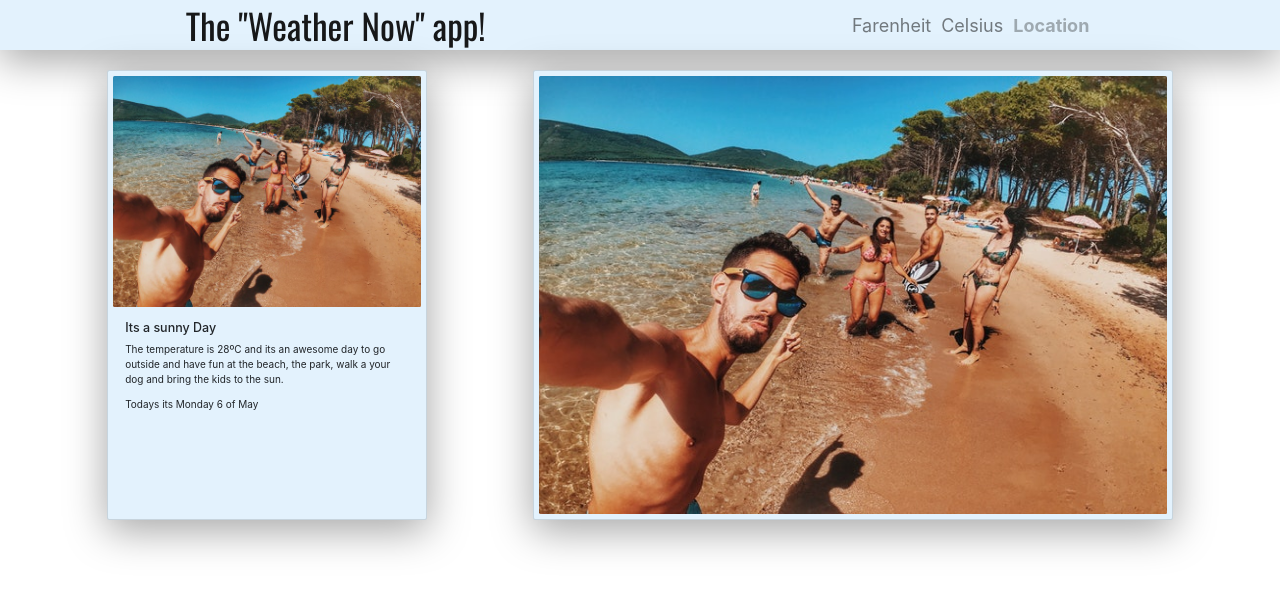
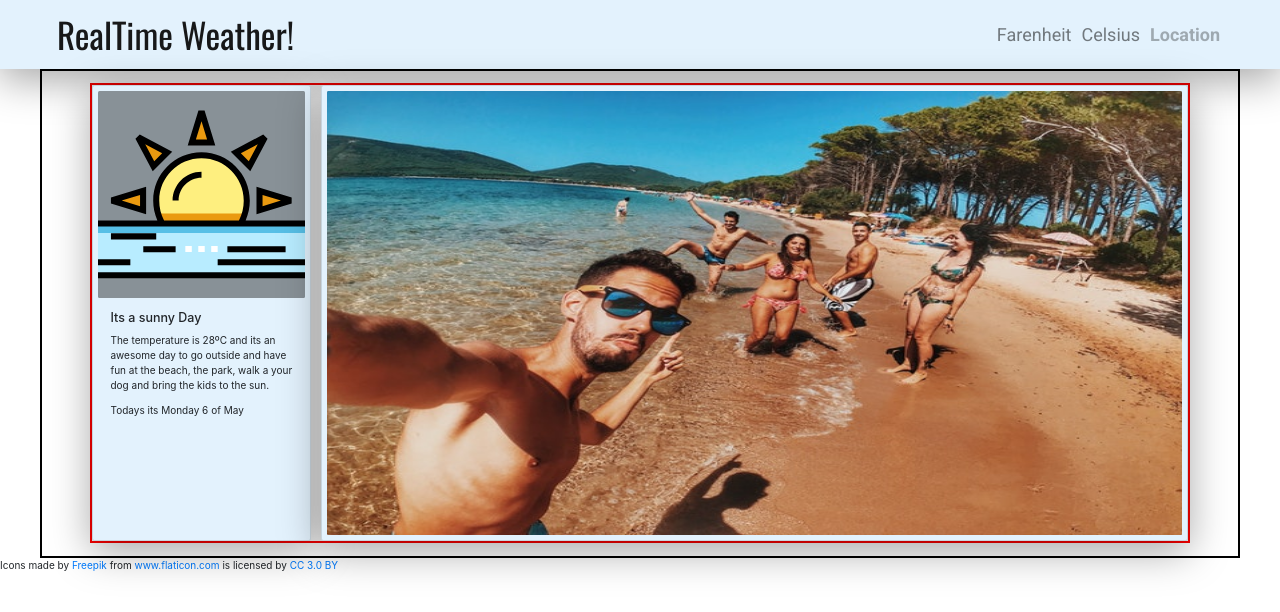
Before and after one commit to gob77/js-weatherApp-redone, a plain HTML site: page index.html in a window 1280 px wide. Drawn offline with nearby package versions, Linux system fonts and the light colour scheme.

Commit message:
added svg icons

```diff
--- a/index.html
+++ b/index.html
@@ -5,14 +5,13 @@
 	<link rel="stylesheet" type="text/css" href="bootstrap.min.css">
 	<script type="text/javascript" src="bootstrap.min.js"></script>
 	<link rel="stylesheet" type="text/css" href="styles.css">
-	<title></title>
+	<title>RealTime Weather!</title>
 </head>
 <body>
 	<nav class="navbar navbar-expand-lg navbar-light">
-			<div>
-				<a class="navbar-brand title" href="#">The "Weather Now" app!</a>
-			</div>
-		  <div class="test">
+		<div class="center nav-container">
+			<a class="navbar-brand title" href="#">RealTime Weather!</a>
+			<div class="menu">
 				<ul class="navbar-nav mr-auto">
 			    	<li class="nav-item">
 			        	<a class="nav-link degrees" role="button" href="#">Farenheit</a>
@@ -21,16 +20,17 @@
 			        	<a class="nav-link degrees" role="button" href="#">Celsius</a>
 			      	</li>
 			      	<li class="nav-item">
-		        <span class="nav-link disabled location" href="#">Location</span>
+			        	<span class="nav-link disabled location" role="button" href="#">Location</span>
 			      	</li>
 			    </ul>
 			</div>
+		</div>
 	</nav>
 
-	<main>
-		<div class="card-container ">
+	<main class="container center p-1">
+			<div class="card-container test">
 				<div class="card w-25 h-100 p-2">
-			  <img class="card-img" src="img/summer.jpg" alt="Card image cap">
+				 	<img class="card-img" src="img/800 - clear.svg" alt="Card image cap">
 					<div class="card-body">
 				    	<h5 class="card-title">Its a sunny Day</h5>
 				    	<p class="card-text">The temperature is 28ºC and its an awesome day to go outside and have fun at the beach, the park, walk a your dog and bring the kids to the sun.</p>
@@ -38,11 +38,20 @@
 				  	</div>
 				</div>
 
-			<div class="card w-50 h-100 p-2">
+				<div class="card w-100 h-100 p-2 ">
 					<img class="card-img complemmentary-img img-fluid" src="img/summer.jpg" alt="Card image cap">
 				</div>
 			</div>
 	</main>
+
+	<div>
+		Icons made by
+		<a href="https://www.freepik.com/" title="Freepik">Freepik</a>
+		from
+		<a href="https://www.flaticon.com/" title="Flaticon">www.flaticon.com</a>
+		is licensed by
+		<a href="http://creativecommons.org/licenses/by/3.0/" title="Creative Commons BY 3.0" target="_blank">CC 3.0 BY</a>
+	</div>
 	<script type="text/javascript" src="script.js"></script>
 </body>
 </html>
--- a/script.js
+++ b/script.js
@@ -1,5 +1,6 @@
 let test = document.getElementsByClassName("test")[0];
 
 let h = window.getComputedStyle(test).height;
+let w = window.getComputedStyle(test).width;
 
-console.log("height = " + h);
+console.log("height = " + h + " " + "width = " + w);
--- a/styles.css
+++ b/styles.css
@@ -20,15 +20,54 @@ body{
     height: 100%;
 }
 
+.center {
+    max-width: 120rem;
+    display: flex;
+    justify-content: space-between !important;
+}
+
+.nav-container {
+    width: 100%;
+    display: flex;
+}
+
+.container {
+    width: 100%;
+    display: flex;
+    justify-content: center;
+}
+
+.main-container {
+    display: flex;
+    justify-content: space-between;
+    width: 100%;
+    border: 2px solid red;
+}
+
 .navbar{
     display: flex;
-    justify-content: space-around;
-    align-items: center;
-    width: 100%;
-    height: 5rem;
+    justify-content: center;
     box-shadow: 0px 10px 40px 1px rgba(0,0,0,0.35);
     background-color: #e3f2fd;
     font-size: 1.8rem;
+}
+
+.navbar-brand {
+    margin-left: 1.7rem;
+}
+
+ul li {
+    display: flex;
+    align-items: center;
+}
+
+ul li:last-of-type {
+    margin-right: 1.5rem;
+}
+
+.menu {
+    display: flex;
+    align-items: center;
 }
 
 .title{
@@ -36,8 +75,12 @@ body{
     font-size: 3.5rem;
 }
 
-.degrees .location{
+.degrees, .location{
     font-family: 'Roboto', sans-serif;
+}
+
+.degrees:hover {
+    border-bottom: 2px solid #889197;
 }
 
 .location{
@@ -46,23 +89,32 @@ body{
 }
 
 .card-container {
-    height: 45rem;
-    margin-top: 2rem;
+    height: 46rem;
+    width: 110rem;
     display: flex;
-    justify-content: space-evenly;
     align-items: flex-start;
+    margin: 1rem auto;
+    border: 2px solid red;
 }
 
 .card {
     box-shadow: 0px 10px 40px 1px rgba(0,0,0,0.35);
     background-color: #e3f2fd;
+    margin-right: 1rem;
+}
+
+.card:last-of-type {
+    margin-right: 0;
+}
+
+.card-img {
+    background-color: #889197;
 }
 
 .complemmentary-img {
     max-height: 100%;
 }
 
-.test {
-    display: flex;
-    align-items: flex-end;
+.container {
+    border: 2px solid black;
 }
```
Also changed, not shown: img/1.jpg (added), img/200 - thunder.svg (added), img/300 - drizzle.svg (added), img/500 - rain.svg (added), img/600 - snow.svg (added), img/800 - clear.svg (added), img/80x - cloud.svg (added), img/moon.svg (added), img/sun.svg (added). Lines whose indentation alone changed are shown as unchanged.
